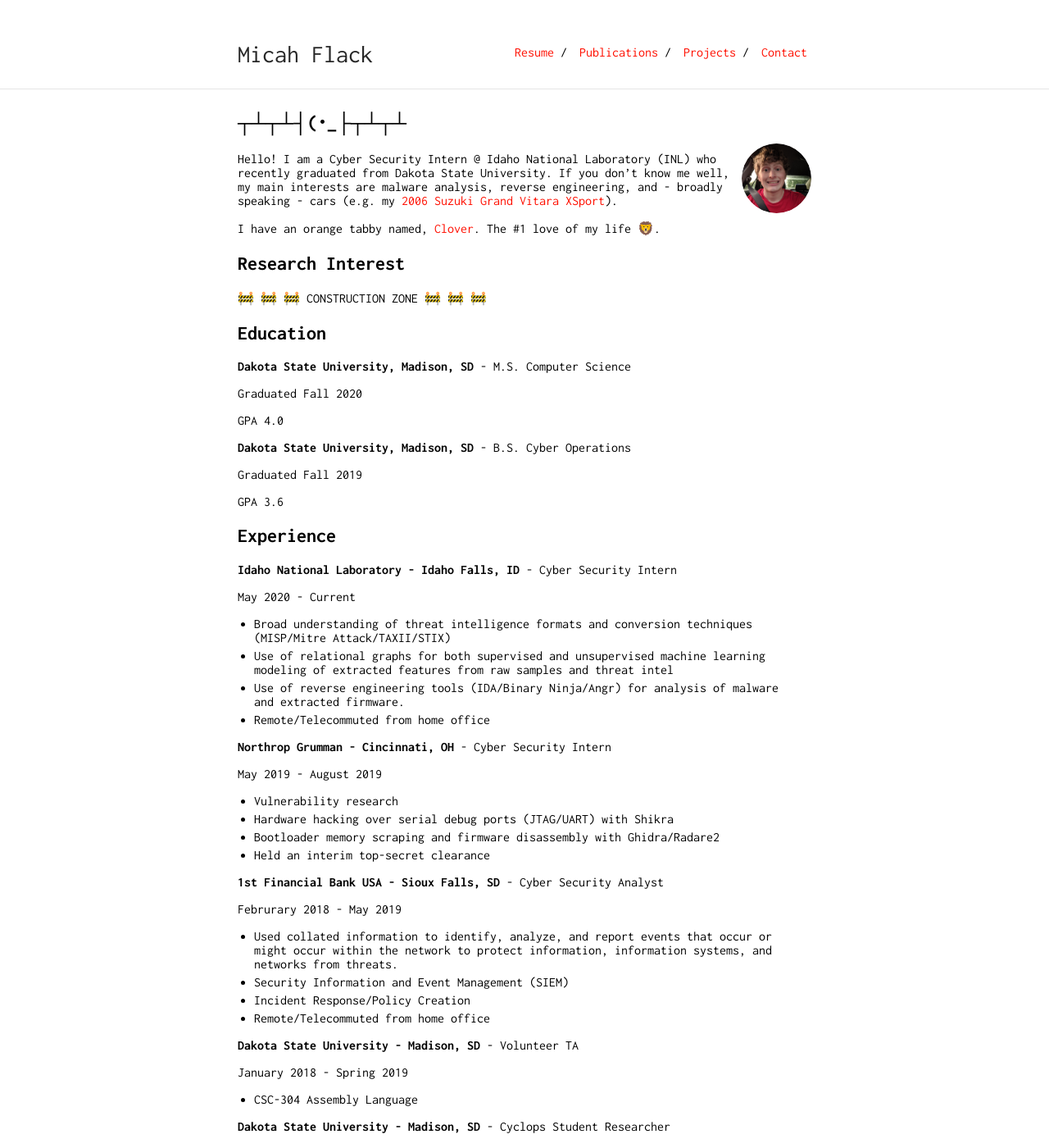
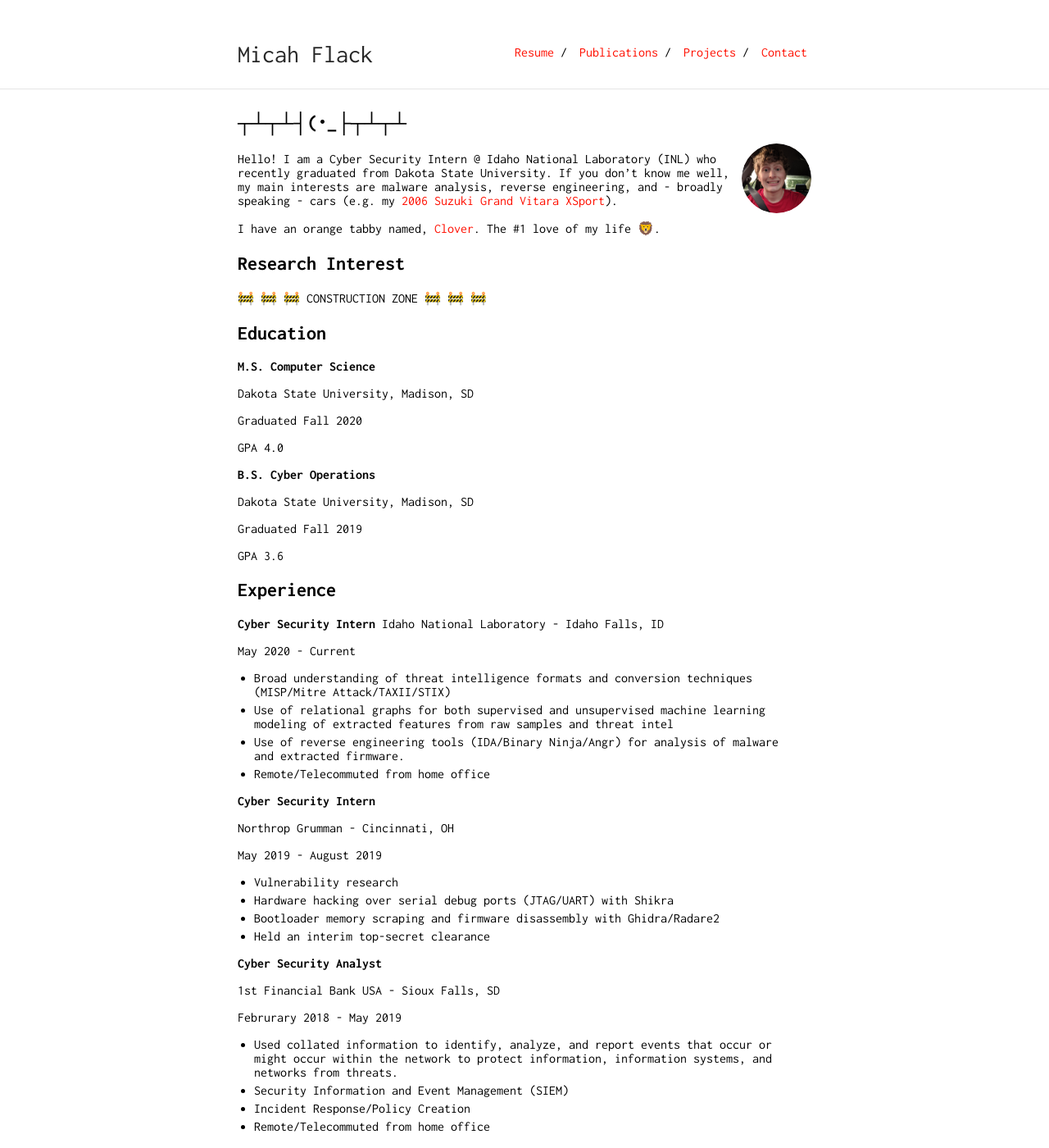
Before and after one commit to micahflack/homepage, a Jekyll site: the page built from index.md, in a window 1280 px wide and 1400 px high. Shown: the whole window at 82% size. Built offline with Jekyll 4.4.1, drawn with Linux system fonts in a browser that asks for light colours; some of the changed text lies outside the part shown.

Commit message:
experience formatting

```diff
--- a/index.md
+++ b/index.md
@@ -17,13 +17,17 @@ I have an orange tabby named, [Clover](images/clover.jpg). The #1 love of my lif
 
 ## Education
 
-**Dakota State University, Madison, SD** - M.S. Computer Science
+**M.S. Computer Science**
+
+Dakota State University, Madison, SD
 
 Graduated Fall 2020
 
 GPA 4.0
 
-**Dakota State University, Madison, SD** - B.S. Cyber Operations
+**B.S. Cyber Operations**
+
+Dakota State University, Madison, SD
 
 Graduated Fall 2019
 
@@ -31,7 +35,8 @@ GPA 3.6
 
 ## Experience
 
-**Idaho National Laboratory - Idaho Falls, ID** - Cyber Security Intern
+**Cyber Security Intern**
+Idaho National Laboratory - Idaho Falls, ID
 
 May 2020 - Current
 
@@ -40,7 +45,9 @@ May 2020 - Current
 * Use of reverse engineering tools (IDA/Binary Ninja/Angr) for analysis of malware and extracted firmware.
 * Remote/Telecommuted from home office
 
-**Northrop Grumman - Cincinnati, OH** - Cyber Security Intern
+**Cyber Security Intern**
+
+Northrop Grumman - Cincinnati, OH
 
 May 2019 - August 2019
 
@@ -49,7 +56,9 @@ May 2019 - August 2019
 * Bootloader memory scraping and firmware disassembly with Ghidra/Radare2
 * Held an interim top-secret clearance
 
-**1st Financial Bank USA - Sioux Falls, SD** - Cyber Security Analyst
+**Cyber Security Analyst**
+
+1st Financial Bank USA - Sioux Falls, SD
 
 Februrary 2018 - May 2019
 
@@ -58,13 +67,17 @@ Februrary 2018 - May 2019
 * Incident Response/Policy Creation
 * Remote/Telecommuted from home office
 
-**Dakota State University - Madison, SD** - Volunteer TA
+**Volunteer TA**
+
+Dakota State University - Madison, SD
 
 January 2018 - Spring 2019
 
 * CSC-304 Assembly Language
 
-**Dakota State University - Madison, SD** - Cyclops Student Researcher
+**Cyclops Student Researcher**
+
+Dakota State University - Madison, SD
 
 August 2017 - December 2018
 
```
